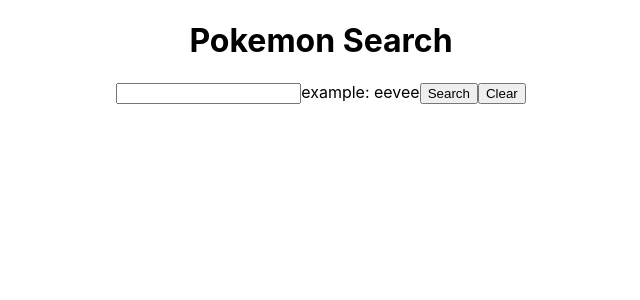
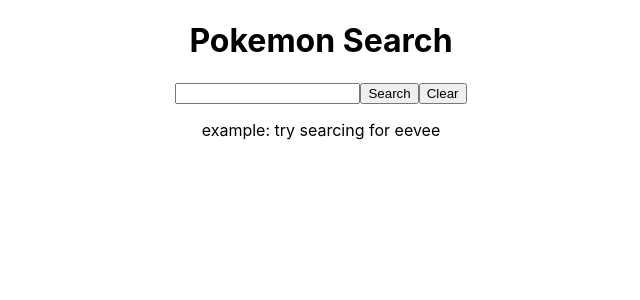
Before and after one commit to michellejt/pokeapi-react-app, a React (Create React App) app: page / in a window 1280 px wide. Shown: the top 300 px of the page, without its empty margins (319-959 px from the left). Built offline with nearby package versions, Linux system fonts and the light colour scheme.

Commit message:
Update PokeCard.js

```diff
--- a/src/components/PokeCard.js
+++ b/src/components/PokeCard.js
@@ -40,9 +40,9 @@
     <h1>Pokemon Search</h1>
     <form onSubmit={handleSubmit}>
         <input type="text" value={searchPokemons} onChange={handleChange}></input>
-        example: eevee
         <button type="submit">Search</button>
         <button type="button" onClick={onClear}>Clear</button>
+        <p>example: try searcing for eevee</p>
     </form>
     <div>{pokemonDetails}</div>
     </>
```
